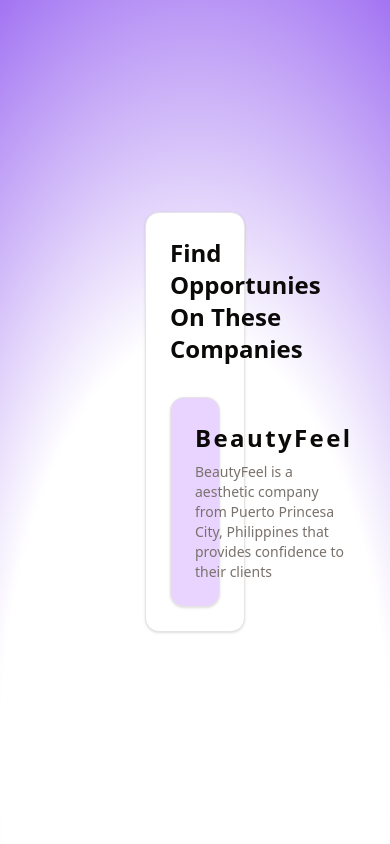
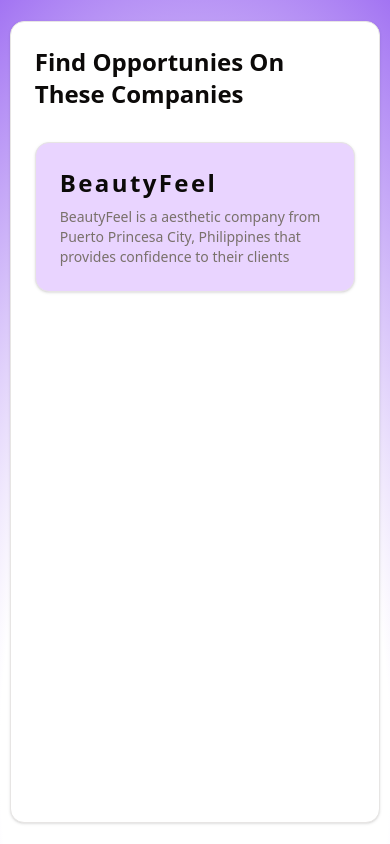
Before and after one commit to marshymcfloat/newClarityHire, a Next.js app: page /companies in a window 390 px wide. Built offline with nearby package versions, Linux system fonts and the light colour scheme.

Commit message:
fix responsiveness of companies page

```diff
--- a/app/companies/page.tsx
+++ b/app/companies/page.tsx
@@ -12,13 +12,13 @@
 const page = () => {
   return (
     <main className="h-screen flex justify-center items-center">
-      <Card className="lg:min-w-[80%] lg:min-h-[80vh]">
+      <Card className="lg:min-w-[80%] lg:min-h-[80vh] w-[95%] h-[95%]">
         <CardHeader>
           <CardTitle className="text-2xl capitalize">
             Find opportunies on these companies
           </CardTitle>
         </CardHeader>
-        <CardContent className="lg:grid lg:grid-cols-4">
+        <CardContent className="grid lg:grid-cols-4 grid-cols-1  gap-4">
           {dummyCompanies.map((company) => (
             <CompanyCard
               id={company.id}
```
